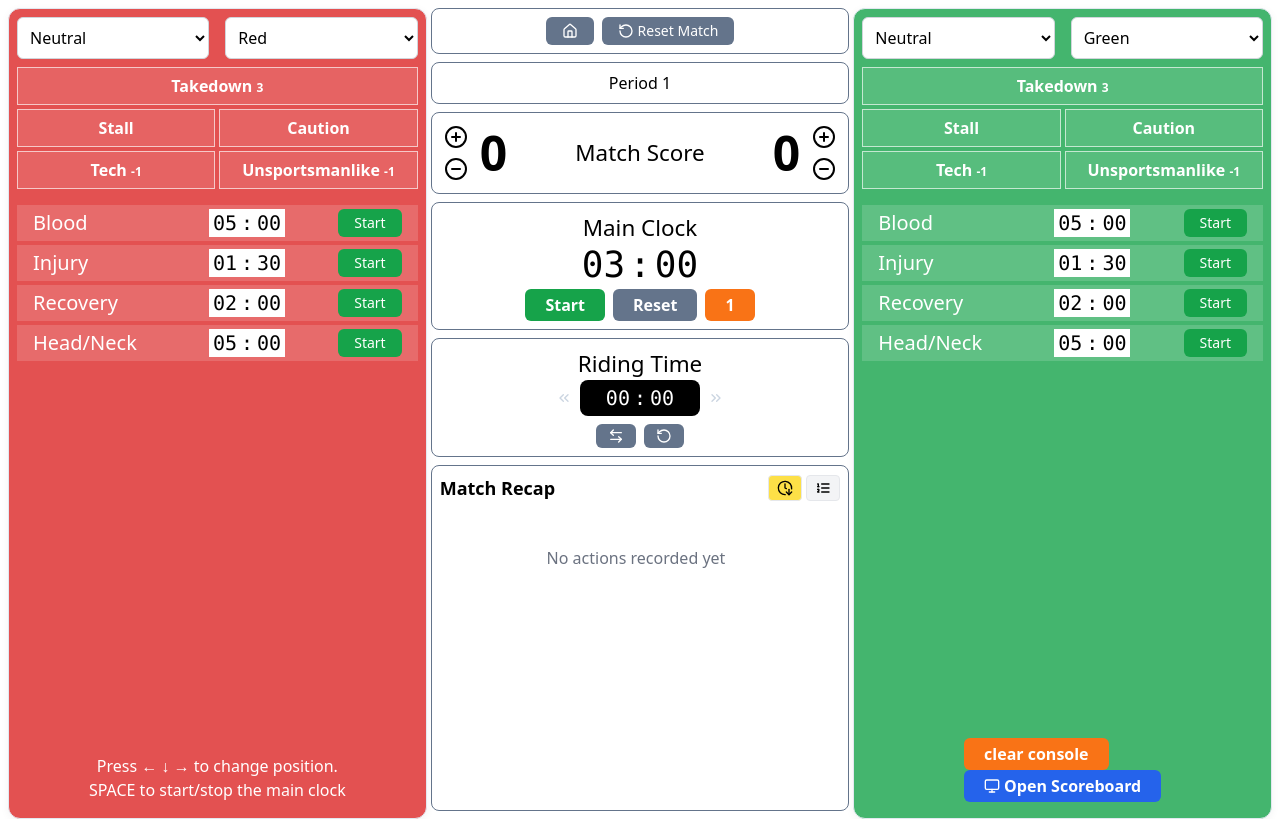
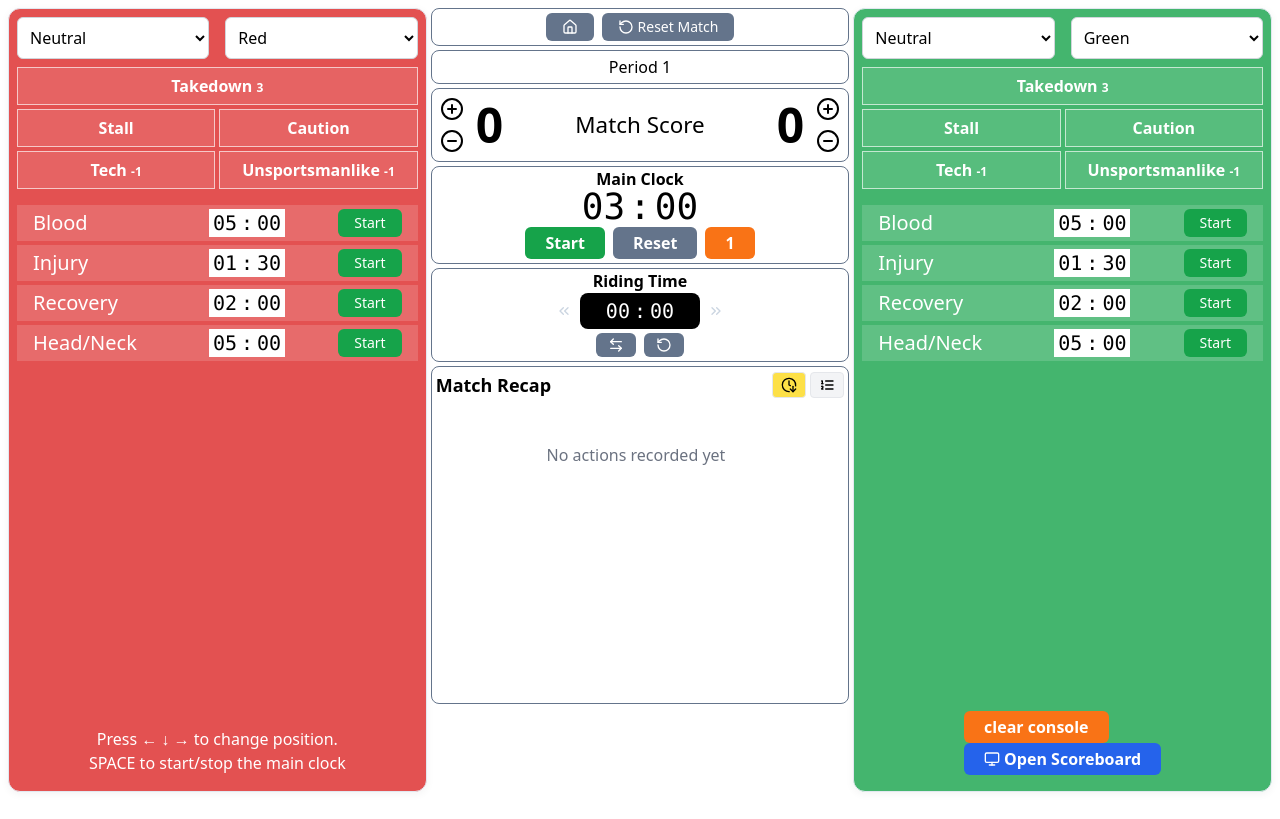
Before and after one commit to smkn-esdikay/pintv-sv2, a Svelte app: page / in a window 1280 px wide. Both pictures are taken after a click on the button "Start". Built offline with nearby package versions, Linux system fonts and the light colour scheme.

Commit message:
css update

```diff
--- a/src/components/RidingClockDisplay.svelte
+++ b/src/components/RidingClockDisplay.svelte
@@ -153,7 +153,7 @@
     <ChevronsRight class={`${rightChevronColorClass} ${chevronSizeClass}`} size={16} />
   </div>
   {#if allowEditing}
-  <div class="flex items-center justify-center gap-2 mt-2">
+  <div class="flex items-center justify-center gap-2 mt-1">
     <ZonkButton
       size="sm"
       color="grey"
--- a/src/pages/Wrestling.svelte
+++ b/src/pages/Wrestling.svelte
@@ -283,7 +283,7 @@
     </section>
 
     <section class="{choosePosDisabledClass}">
-      <h3>Main Clock</h3>
+      <div class="title">Main Clock</div>
       <TimeDisplay
         id='mc'
         size="lg"
@@ -306,13 +306,12 @@
           else if (eventName === 'complete') manager.handleClockComplete(id);
           manager.updateClockPhase(id, eventName);
         }}
-        className="mt-1"
       />
     </section>
 
     {#if current.clocks.ride}
     <section>
-      <h3>Riding Time</h3>
+      <div class="title mb-1">Riding Time</div>
       <RidingClockDisplay
         id='ride'
         clock={current.clocks.ride}
@@ -551,10 +550,14 @@
   section {
     @apply flex flex-col w-full
       items-center
-      mb-2
-      sm:p-2 p-1
+      mb-1 p-[4px]
       rounded-lg
       border-[0.6px] border-slate-500;
+  }
+  section div.title {
+    @apply text-[1rem] font-semibold;
+    line-height: 1;
+    font-feature-settings: "kern" 1;
   }
 
   .side-clock-container {
```
